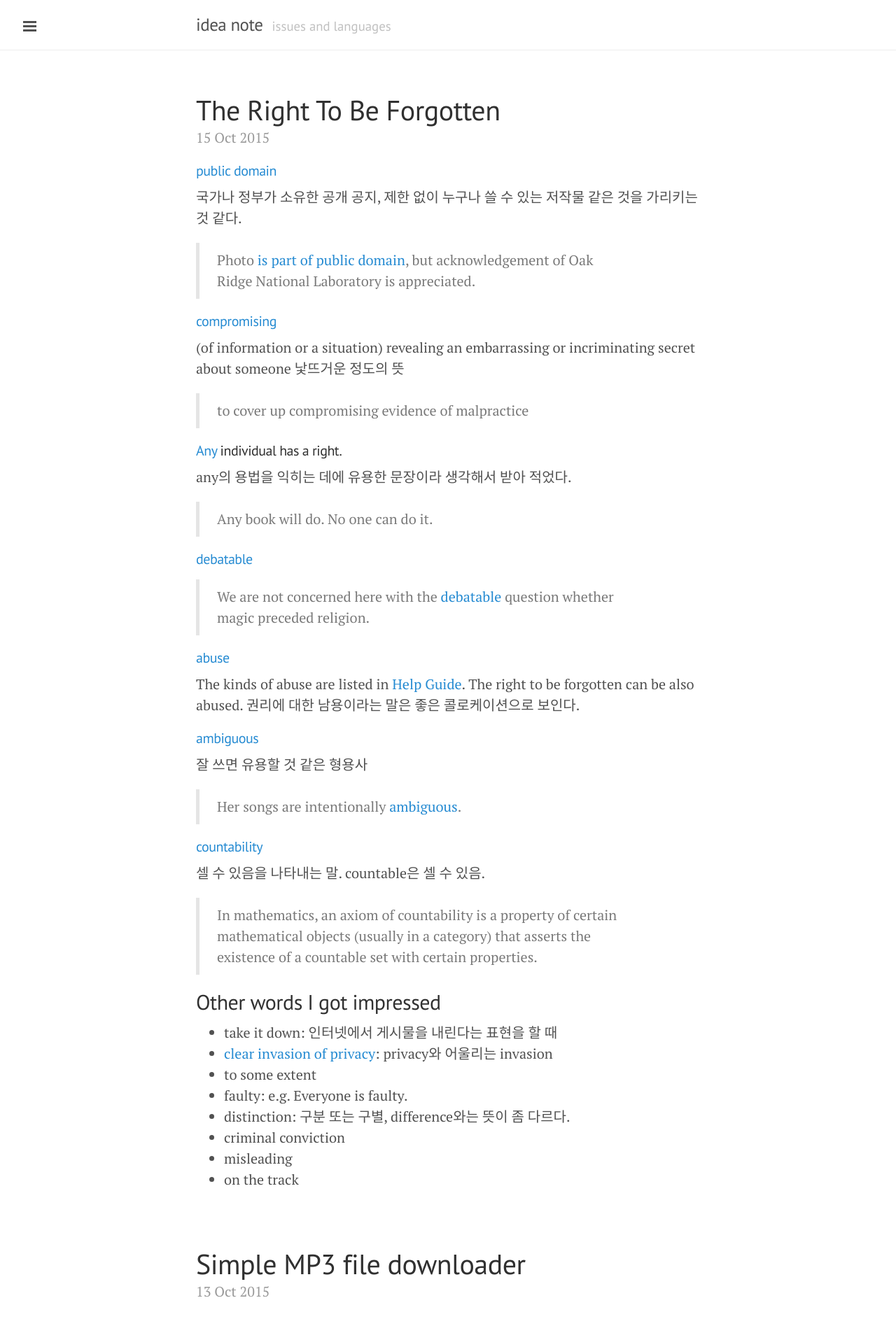
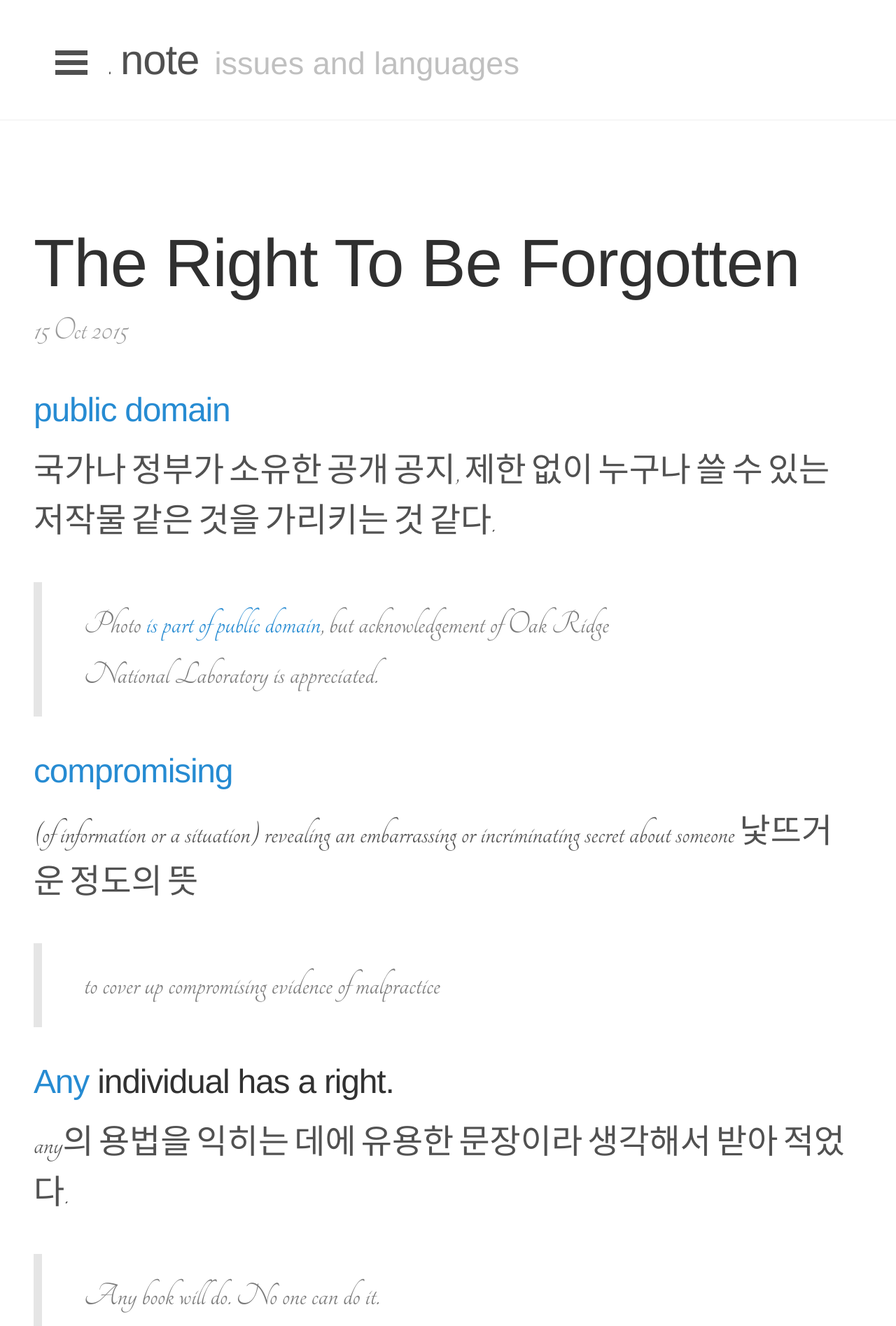
Before and after one commit to aichaku/aichaku.github.io, a Jekyll site: the page built from index.html, in a window 1280 px wide. Shown: the top 1895 px of the page at 70% size. Built offline with Jekyll 4.4.1, drawn with Linux system fonts in a browser that asks for light colours; Markdown is read by kramdown in place of the engine named in the settings; the list of posts is cut into pages by our own code.

Commit message:
dry run for altering fonts

```diff
--- a/_includes/head.html
+++ b/_includes/head.html
@@ -14,10 +14,11 @@
   </title>
 
   <!-- CSS -->
+  <link rel="stylesheet" type="text/css" href="http://fonts.googleapis.com/css?family=Tangerine">
   <link rel="stylesheet" href="/public/css/poole.css">
   <link rel="stylesheet" href="/public/css/syntax.css">
   <link rel="stylesheet" href="/public/css/lanyon.css">
-  <link rel="stylesheet" href="http://fonts.googleapis.com/css?family=PT+Serif:400,400italic,700|PT+Sans:400">
+  <link rel="stylesheet" href="/public/css/pencil.css">
 
   <!-- Icons -->
   <link rel="apple-touch-icon-precomposed" sizes="144x144" href="/public/apple-touch-icon-144-precomposed.png">
--- /dev/null
+++ b/public/css/pencil.css
@@ -0,0 +1,11 @@
+/*
+ * Defined to decorate this blog in the way I like to decorate.
+ *
+ */
+
+
+html {
+  /*font-family: "PT Serif", Georgia, "Times New Roman", serif;*/
+  font-family: 'Tangerine', serif;
+  font-size: 48px;
+}
```
